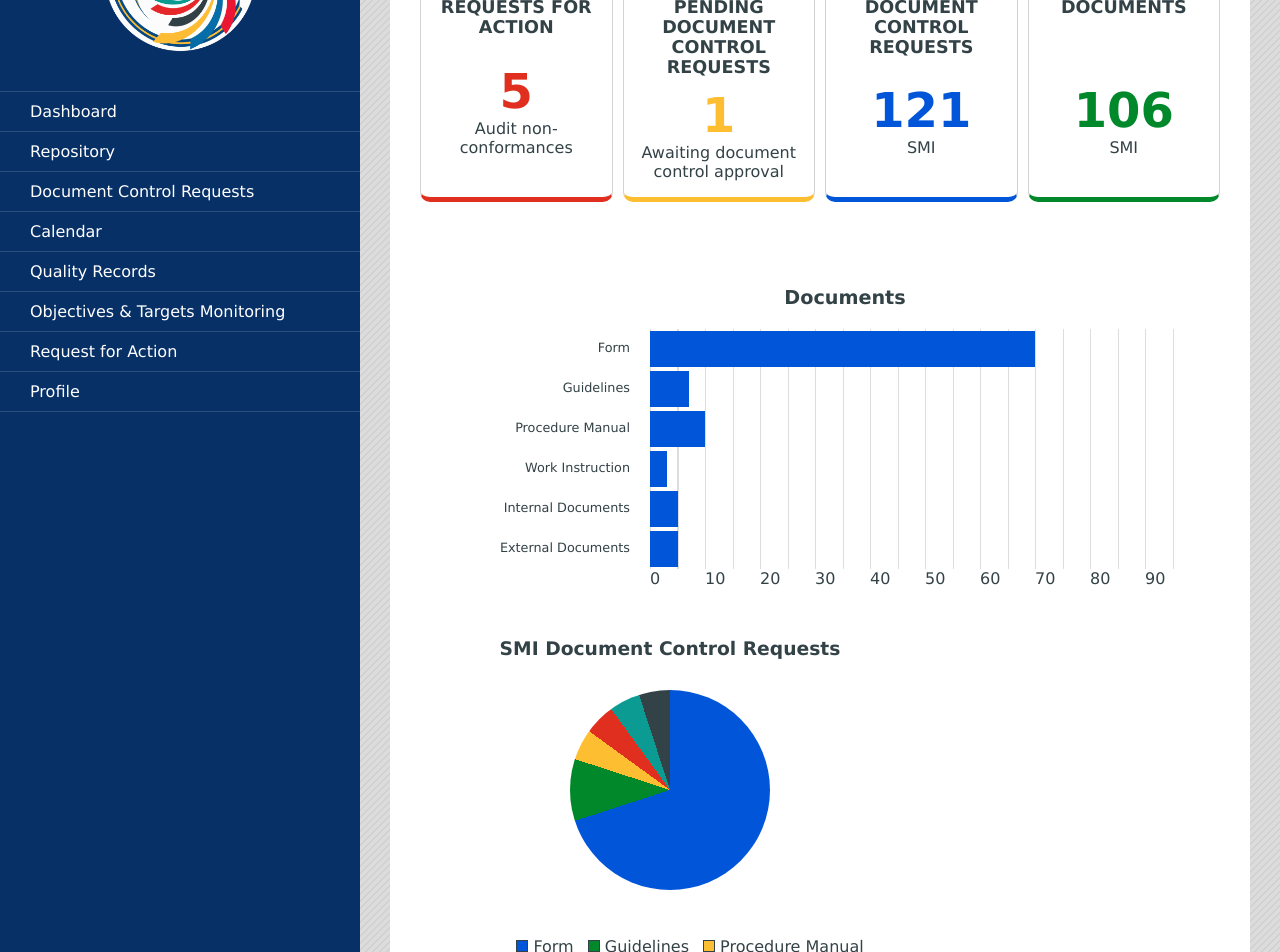
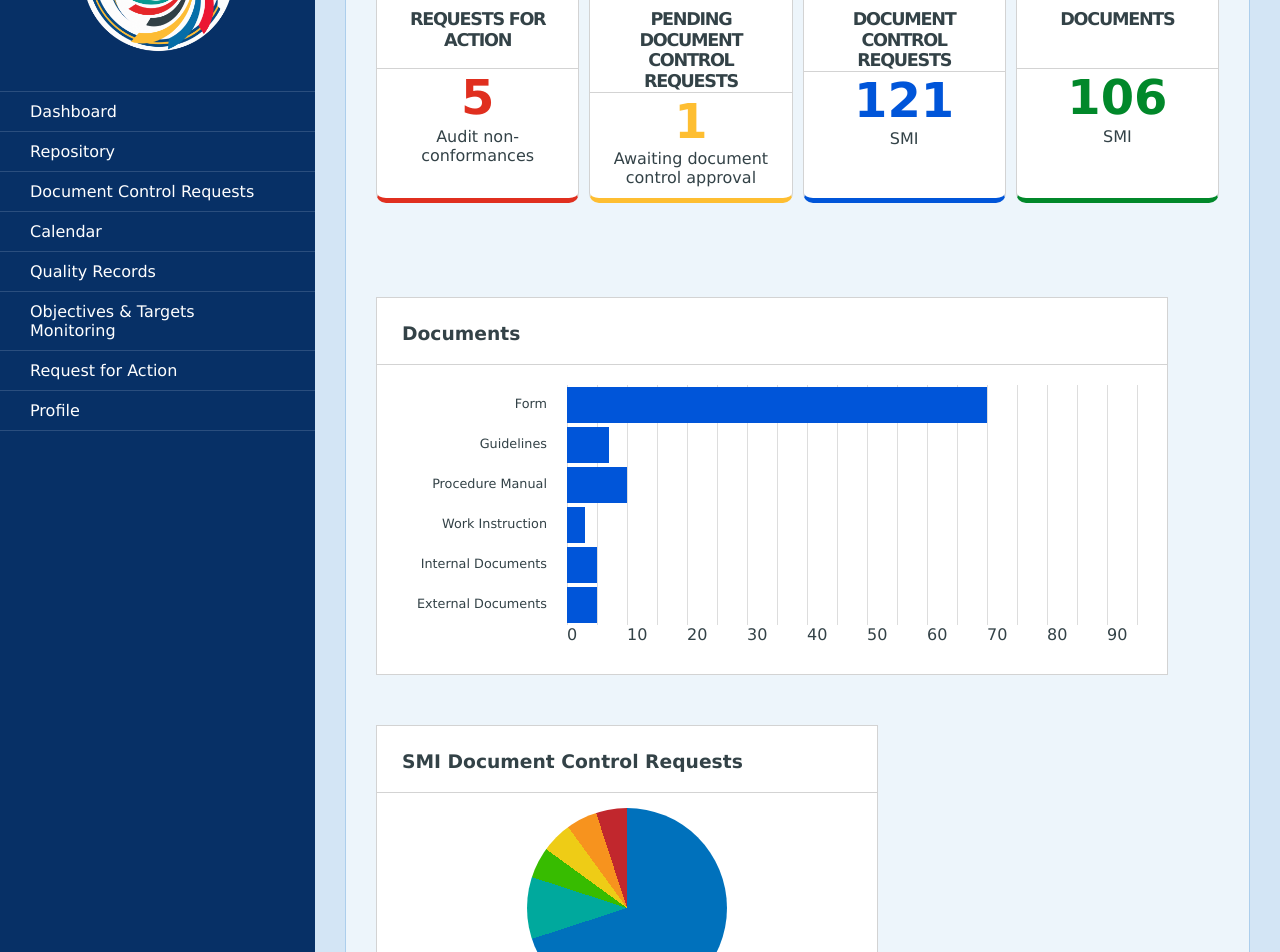
Before and after one commit to kurudevelops/samcis-paper-trail, a React (Vite) app in the folder frontend/: page / in a window 1280 px wide. Shown: the part 180-1132 px from the top of the page. Built offline with nearby package versions, Linux system fonts and the light colour scheme.

Commit message:
style: improve styling of dashboard

```diff
--- a/frontend/src/features/Dashboard.jsx
+++ b/frontend/src/features/Dashboard.jsx
@@ -77,8 +77,9 @@ function Dashboard() {
             </div>
 
             <div className="charts">
+                <div className='bar-chart-container'>
+                    <h3  className='card-header'>Documents</h3>
                     <dl className='bar-chart'>
-                    <dt>Documents</dt>
                         <dd className="percentage">
                             <span className="text"> Form   </span>
                             <div className='bar' style={{width: formW}}></div>
@@ -109,16 +110,17 @@ function Dashboard() {
                             })}
                         </dd>
                     </dl>
+                </div>
                 <div className='pie-chart-container'>
-                    <h3>SMI Document Control Requests</h3>
+                    <h3 className='card-header'>SMI Document Control Requests</h3>
                     <PieChart
                     data={[
-                        { label: "Form", value: 70, color: "var(--secondary-cicm-blue)" },
-                        { label: "Guidelines", value: 10, color: "var(--secondary-green)" },
-                        { label: "Procedure Manual", value: 5, color: "var(--accent-gold)" },
-                        { label: "Work Instruction", value: 5, color: "var(--secondary-vermilion)" },
-                        { label: "Internal Documents", value: 5, color: "var(--secondary-cyan)" },
-                        { label: "External Documents", value: 5, color: "var(--fg-gray)" },
+                        { label: "Form", value: 70, color: "#0071bc" },
+                        { label: "Guidelines", value: 10, color: "#00a99d" },
+                        { label: "Procedure Manual", value: 5, color: "#37bc00" },
+                        { label: "Work Instruction", value: 5, color: "#eecc16" },
+                        { label: "Internal Documents", value: 5, color: "#f7931e" },
+                        { label: "External Documents", value: 5, color: "#c1272d" },
                     ]}/>
                     <ul className="pie-chart-colors">
                         <li><div className='color form'></div> Form</li>
--- a/frontend/src/styles/index.css
+++ b/frontend/src/styles/index.css
@@ -7,6 +7,8 @@
   --secondary-cyan: #0c9b92;
   --fg-gray: #334247;
   --bg-offwhite: #f0ece3;
+  --bg-light-blue: #d3e5f5;
+  --bg-lighter-blue: #edf5fb;
   --accent-gold: #febe31;
 
   font-family: 'Lucida Sans', 'Lucida Sans Regular', 'Lucida Grande', 'Lucida Sans Unicode', Geneva, Verdana, sans-serif;
@@ -24,9 +26,7 @@ body, html, div#root, div.home {
   background-color: gainsboro;
   color: var(--fg-gray);
 
-  /* Diagonals */
-  background-size: 7px 7px;
-  background-image: repeating-linear-gradient(-45deg, lightgray 0, hsl(from gainsboro h s 80) 1px, gainsboro 0, gainsboro 50%);
+  background-color: var(--bg-light-blue);
 }
 div.home {
   min-height: 100vh;
@@ -133,7 +133,7 @@ div.home {
   gap: 20px;
   flex-shrink: 0;
 
-  width: 360px;
+  width: 315px;
   box-sizing: border-box;
   overflow: scroll;
 
@@ -182,10 +182,12 @@ div.home {
 
 div.content {
   margin: 50px 30px 0px;
-  background-color: white;
+  background-color: #edf5fb;
   border-radius: 20px;
+  border: hsl(from var(--bg-light-blue) h s 80) solid 1px;
   width: 100%;
   min-width: 500px;
+  max-width: 1600px;
   height: fit-content;
   min-height: 500px;
   padding-bottom: 60px;
@@ -203,15 +205,19 @@ div.content > * {
   gap: 10px;
   flex: 1;
 
-  height: 300px;
+  height: 310px;
 }
 .dashboard .object-counts-container h3 {
-  display: flex;
   gap: 10px;
-  margin: 10px 5px;
+  padding-top: 21px;
+  font-size: 1.1rem;
+  letter-spacing: -0.08rem;
+  line-height: 1.3rem;
+  border-bottom: lightgray 1px solid;
+  box-sizing: border-box;
+  width: 100%;
 
   text-transform: uppercase;
-  font-size: 1.1rem;
   text-align: center;
 }
 .dashboard .object-counts-container > div {
@@ -220,18 +226,27 @@ div.content > * {
   align-items: center;
   flex: 1;
 
+  max-width: 370px;
   height: 210px;
   border: solid lightgray 1px;
   border-radius: 10px;
+  background-color: white;
+}
+.dashboard .object-counts-container > div > * {
+  flex: 1;
+  padding-left: 10px;
+  padding-right: 10px;
+}
+.dashboard .object-counts-container > div > div:last-child {
+  flex: 1;
+  line-height: 1.2rem;
+  text-align: center;
+  padding-bottom: 12px;
 }
 .dashboard .object-counts-container .count {
   font-weight: 700;
   margin-top: auto;
   font-size: 3rem;
-}
-.dashboard .object-counts-container div > div:last-of-type {
-  margin-bottom: 40px;
-  text-align: center;
 }
 .dashboard .object-counts-container .rfa-count {
   border-bottom: var(--secondary-vermilion) solid 5px;
@@ -261,16 +276,24 @@ div.content > * {
 .charts {
   display: flex;
   flex-wrap: wrap;
+  column-gap: 40px;
   row-gap: 50px;
 }
-dl {
+.bar-chart-container {
+  border: solid lightgray 1px;
+  background-color: white;
+}
+h3.card-header {
+  padding: 25px 0px 20px 25px;
+  border-bottom: solid lightgray 1px;
+}
+dl.bar-chart {
   display: flex;
-  background-color: white;
   flex-direction: column;
-  width: 100%;
+  width: 600px;
   max-width: 700px;
   position: relative;
-  padding: 0px 20px;
+  padding: 20px 170px 30px 20px;
   margin: 0px;
 }
 dt {
@@ -282,13 +305,12 @@ dt {
   font-size: 1.2em;
   font-weight: 700;
   margin-bottom: 20px;
-  margin-left: 130px;
 }
 .text {
   display: flex;
   align-items: center;
   height: 40px;
-  width: 210px;
+  width: 170px;
   background-color: white;
   position: absolute;
   left: 0;
@@ -299,7 +321,7 @@ dt {
   line-height: 1;
   width: 100%;
   height: 40px;
-  margin-left: 210px;
+  margin-left: 170px;
   background: repeating-linear-gradient(
   to right,
   #ddd,
@@ -319,14 +341,9 @@ dt {
   transition: background-color .3s ease;
   cursor: pointer;
 }
-.bar-chart {
-  position: relative;
-  width: 600px;
-  margin-right: 210px;
-}
 .bar-chart-labels {
   display: flex;
-  margin-left: 210px;
+  margin-left: 170px;
   width: 100%;
 }
 .bar-chart-labels > div {
@@ -335,16 +352,15 @@ dt {
 .pie-chart-container {
   display: flex;
   flex-direction: column;
-  justify-content: center;
-  align-items: center;
+  gap: 15px;
   width: 500px;
-  height: 400px;
-}
-.pie-chart-container h3 {
-  margin-bottom: auto;
+  height: 450px;
+  padding-bottom: 30px;
+  border: solid lightgray 1px;
+  background-color: white;
 }
 .pie-chart-container .pie-chart {
-  margin-bottom: auto;
+  align-self: center;
 }
 .pie-chart-colors {
   display: flex;
@@ -362,20 +378,20 @@ dt {
   display: inline-block;
 }
 .pie-chart-colors div.form{
-  background-color: var(--secondary-cicm-blue);
+  background-color: #0071bc;
 }
 .pie-chart-colors div.guidelines{
-  background-color: var(--secondary-green);
+  background-color: #00a99d;
 }
 .pie-chart-colors div.procedure-manual{
-  background-color: var(--accent-gold);
+  background-color: #37bc00;
 }
 .pie-chart-colors div.work-instruction{
-  background-color: var(--secondary-vermilion);
+  background-color: #eecc16;
 }
 .pie-chart-colors div.internal-documents{
-  background-color: var(--secondary-cyan);
+  background-color: #f7931e;
 }
 .pie-chart-colors div.external-documents{
-  background-color: var(--fg-gray);
+  background-color: #c1272d;
 }
```
Lines whose indentation alone changed are shown as unchanged.
